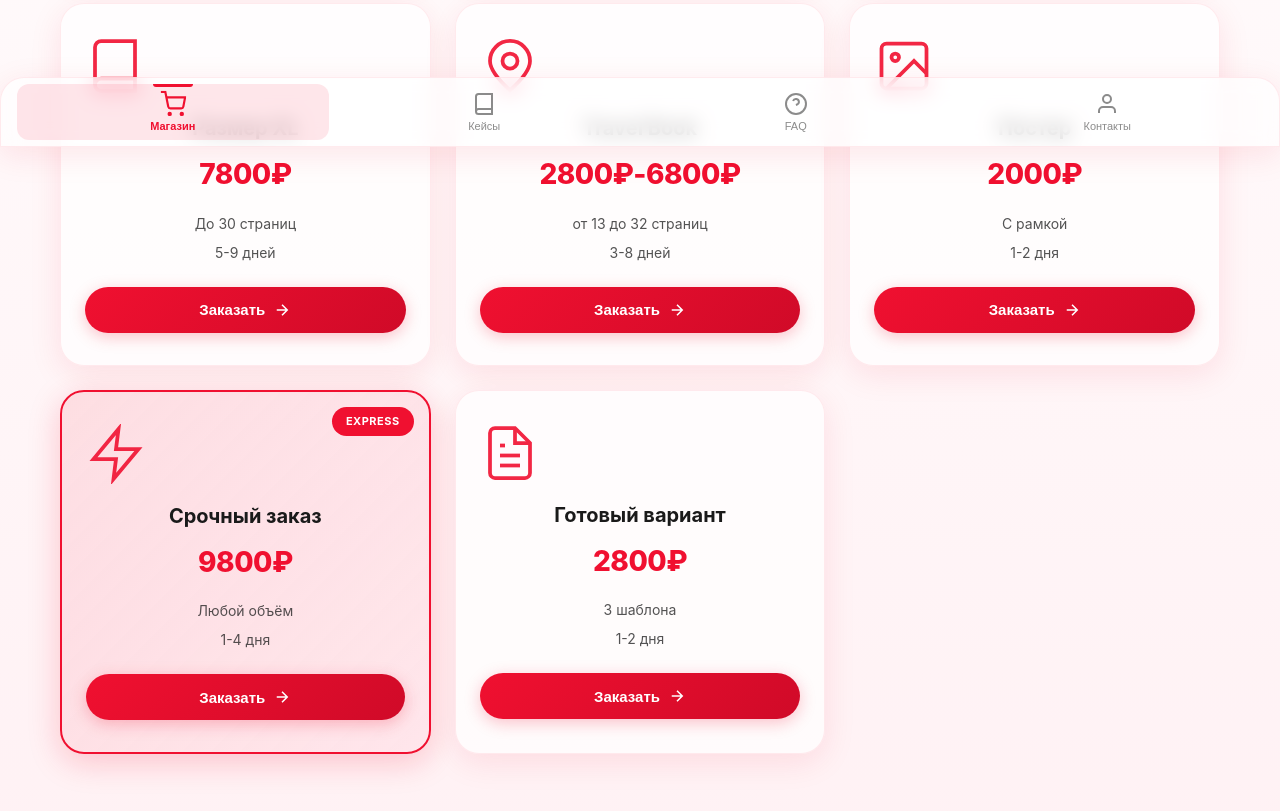
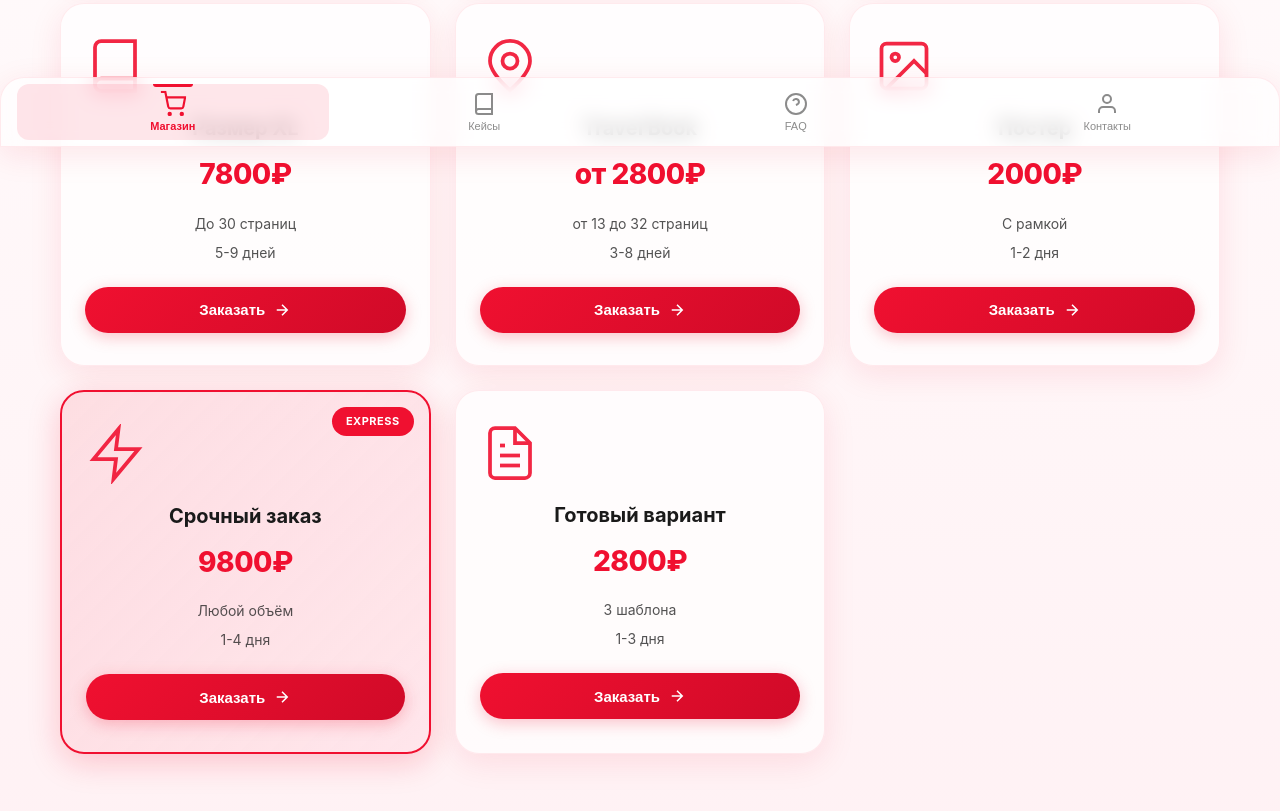
Before and after one commit to 24vasilekk/aadesign, a website: page index.html in a window 1280 px wide. Shown: the part 653-1464 px from the top of the page. Drawn offline with Linux system fonts and the light colour scheme.

Commit message:
Update index.html еще поменяли чет

```diff
--- a/index.html
+++ b/index.html
@@ -134,7 +134,7 @@
                         </svg>
                     </div>
                     <div class="card-title">Travel Book</div>
-                    <div class="card-price">2800₽-6800₽</div>
+                    <div class="card-price">от 2800₽</div>
                     <div class="card-details">
                         <div class="detail-item">от 13 до 32 страниц</div>
                         <div class="detail-item">3-8 дней</div>
@@ -207,7 +207,7 @@
                     <div class="card-price">2800₽</div>
                     <div class="card-details">
                         <div class="detail-item">3 шаблона</div>
-                        <div class="detail-item">1-2 дня</div>
+                        <div class="detail-item">1-3 дня</div>
                     </div>
                     <button class="order-btn glass-btn">
                         <span>Заказать</span>
```
